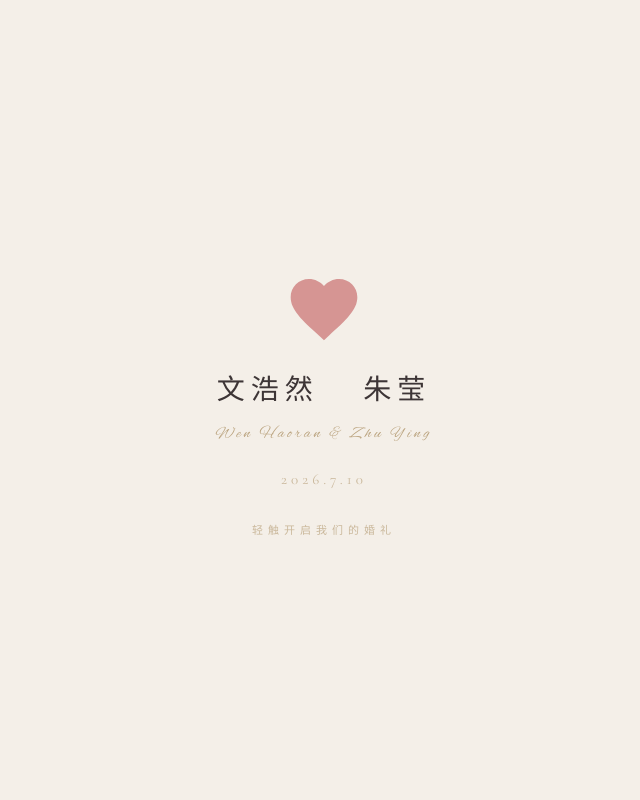
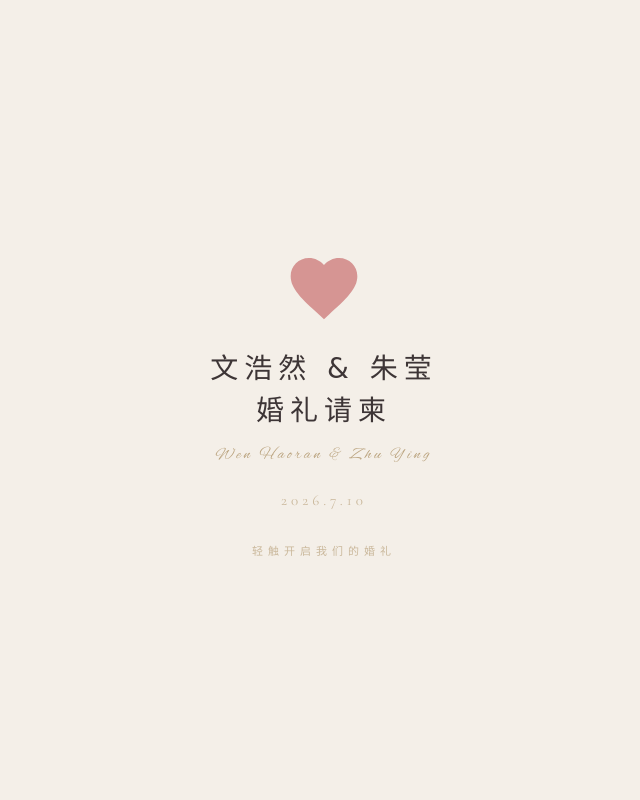
Before and after one commit to haoran-wen11/wedding-invitation, a plain HTML site: page index.html in a window 1280 px wide. Shown: the top 800 px of the page, without its empty margins (316-956 px from the left). Drawn offline with nearby package versions, Linux system fonts and the light colour scheme; a web font is replaced by a local one.

Commit message:
封面文字改为文浩然&朱莹 婚礼请柬

```diff
--- a/index.html
+++ b/index.html
@@ -263,7 +263,7 @@ section{padding:56px 32px;position:relative}
 <div id="splash">
   <div class="splash-content">
     <div class="splash-heartbeat"><svg viewBox="0 0 24 24"><path d="M12 21.35L10.55 20.03C5.4 15.36 2 12.27 2 8.5C2 5.41 4.42 3 7.5 3C9.24 3 10.91 3.81 12 5.08C13.09 3.81 14.76 3 16.5 3C19.58 3 22 5.41 22 8.5C22 12.27 18.6 15.36 13.45 20.03L12 21.35Z"/></svg></div>
-    <div class="splash-names">文浩然 &nbsp; 朱莹</div>
+    <div class="splash-names">文浩然 &amp; 朱莹<br>婚礼请柬</div>
     <div class="splash-sub">Wen Haoran &amp; Zhu Ying</div>
     <div class="splash-date">2026.7.10</div>
     <div class="splash-hint">轻触开启我们的婚礼</div>
```
